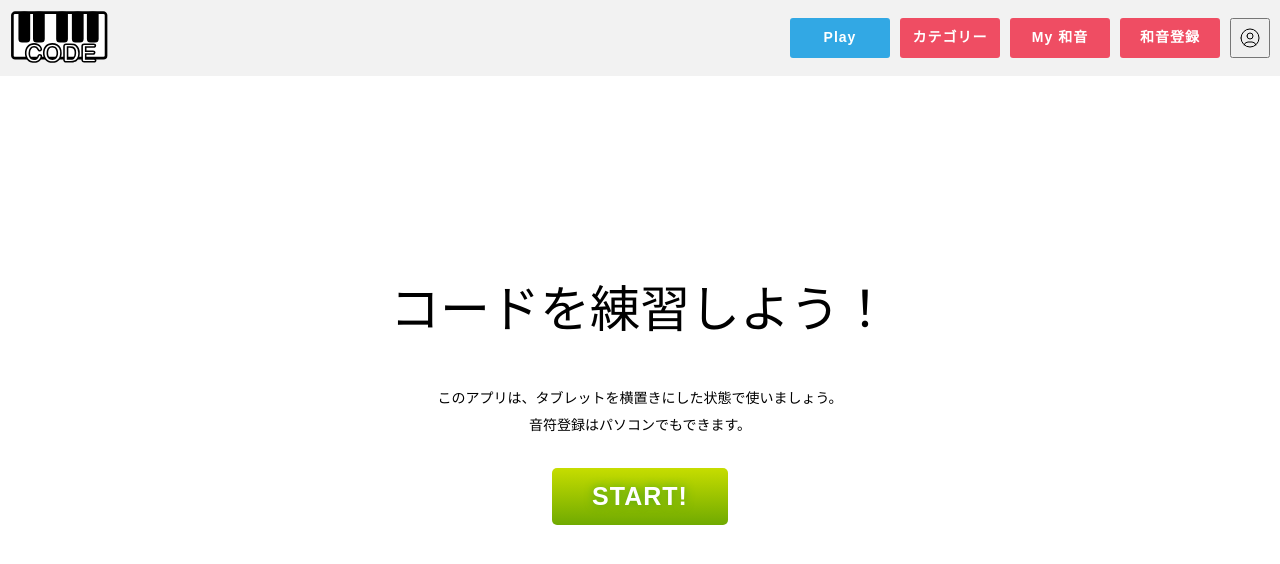
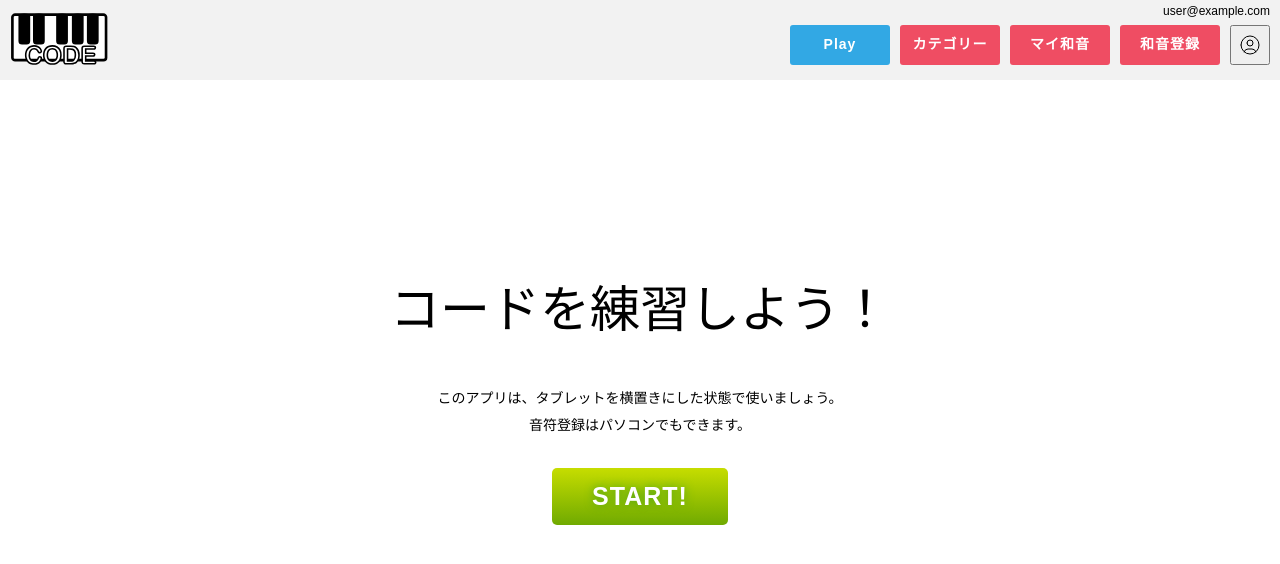
Before and after one commit to cumak/piano-code-practice, a Next.js app: page / in a window 1280 px wide. Shown: the top 564 px of the page. Built offline with nearby package versions, Linux system fonts and the light colour scheme; no server answers; sample sign-in values are in the browser's storage.

Commit message:
Add email to header

```diff
--- a/components/layout.tsx
+++ b/components/layout.tsx
@@ -55,6 +55,7 @@ export function Layout({ children }) {
             </Link>
           </div>
           <div className="header-info">
+            {currentUser && <div className="header-info-user">{currentUser.email}</div>}
             <div className="header-info-btns">
               {currentUser && (
                 <>
@@ -70,7 +71,7 @@ export function Layout({ children }) {
                   </div>
                   <div className="header-info-btns-btn">
                     <Link className="btn-s is-red" href="/mypage/">
-                      My 和音
+                      マイ和音
                     </Link>
                   </div>
                   <div className="header-info-btns-btn">
@@ -84,9 +85,14 @@ export function Layout({ children }) {
                 <div className="header-info-btns-btn">
                   <div className="headerAccount">
                     <button className="headerAccount-icon" onClick={toggleAccountMenu}>
-                      <img src="/img/icon-user-circle.svg" alt="アカウント" />
+                      <img src="/img/icon-user-circle.svg" alt="ユーザーアカウント" />
                     </button>
                     <ul className="headerAccountMenu">
+                      <li className="headerAccountMenu-item">
+                        <span className="headerAccountMenu-item-link">
+                          <Link href="/signup/">新規ユーザー登録</Link>
+                        </span>
+                      </li>
                       <li className="headerAccountMenu-item">
                         <span
                           className="headerAccountMenu-item-link"
@@ -100,11 +106,6 @@ export function Layout({ children }) {
                           }}
                         >
                           ログアウト
-                        </span>
-                      </li>
-                      <li className="headerAccountMenu-item">
-                        <span className="headerAccountMenu-item-link">
-                          <Link href="/signup/">新規登録</Link>
                         </span>
                       </li>
                     </ul>
--- a/pages/category/index.tsx
+++ b/pages/category/index.tsx
@@ -43,7 +43,7 @@ const Category: FC = () => {
   }
 
   async function deleteCategory(id) {
-    if (window.confirm("削除しますか？")) {
+    if (window.confirm("削除しますか？\n※和音は削除されません")) {
       await deleteCate(id)
         .then(() => {
           alert("カテゴリーを削除しました");
--- a/pages/mypage/index.tsx
+++ b/pages/mypage/index.tsx
@@ -134,6 +134,7 @@ const Mypage: FC = () => {
                                                 onpu.isSelected ? "is-select" : ""
                                               } ${onpu.sharp ? "is-sharp" : ""} ${onpu.flat ? "is-flat" : ""}`}
                                               role="button"
+                                              tabIndex={0}
                                               data-num={onpu.num}
                                             >
                                               <Image src="/img/onpu.svg" alt="" fill />
@@ -160,7 +161,7 @@ const Mypage: FC = () => {
                                                 onpu.isSelected ? "is-select" : ""
                                               } ${onpu.sharp ? "is-sharp" : ""} ${onpu.flat ? "is-flat" : ""}`}
                                               role="button"
-                                              tabIndex={noteIndex as number}
+                                              tabIndex={0}
                                               data-num={onpu.num}
                                             >
                                               <Image src="/img/onpu.svg" alt="" fill />
--- a/src/assets/js/GetFromDB.ts
+++ b/src/assets/js/GetFromDB.ts
@@ -1,3 +1,5 @@
+import type { User } from "firebase/auth";
+import { deleteUser } from "firebase/auth";
 import type { DocumentData, Firestore } from "firebase/firestore";
 import { collection, deleteDoc, doc, getDocs, getFirestore, orderBy, query } from "firebase/firestore";
 
--- a/src/assets/styles/common/_header.scss
+++ b/src/assets/styles/common/_header.scss
@@ -5,13 +5,21 @@
   display: flex;
   justify-content: space-between;
   width: 100%;
-  padding: 10px;
+  height: 80px;
+  padding: 0 10px;
   background: #f2f2f2;
   text-align: right;
   z-index: 3;
   &-info{
+    position: relative;
     display: flex;
     align-items: center;
+    &-user{
+      position: absolute;
+      top: 3px;
+      right: 0px;
+      font-size: 1.2rem;
+    }
     &-name{
       margin-right: 20px;
       font-size: 1.3rem;
@@ -19,6 +27,7 @@
     }
     &-btns{
       display: inline-flex;
+      margin-top: 10px;
       &-btn{
         & + &{
           margin-left: 10px;
@@ -35,6 +44,7 @@
 }
 
 .logo{
+  margin-top: 12px;
   &-img{
     position: relative;
     display: block;
--- a/src/assets/styles/pages/_add.scss
+++ b/src/assets/styles/pages/_add.scss
@@ -218,7 +218,7 @@
 	margin-left: 5%;
 	&-item{
 		width: 100%;
-		padding: 5px 10px;
+		padding: 5px 6px;
 		text-align: left;
 		&.is-culumn{
 			display: flex;
```
